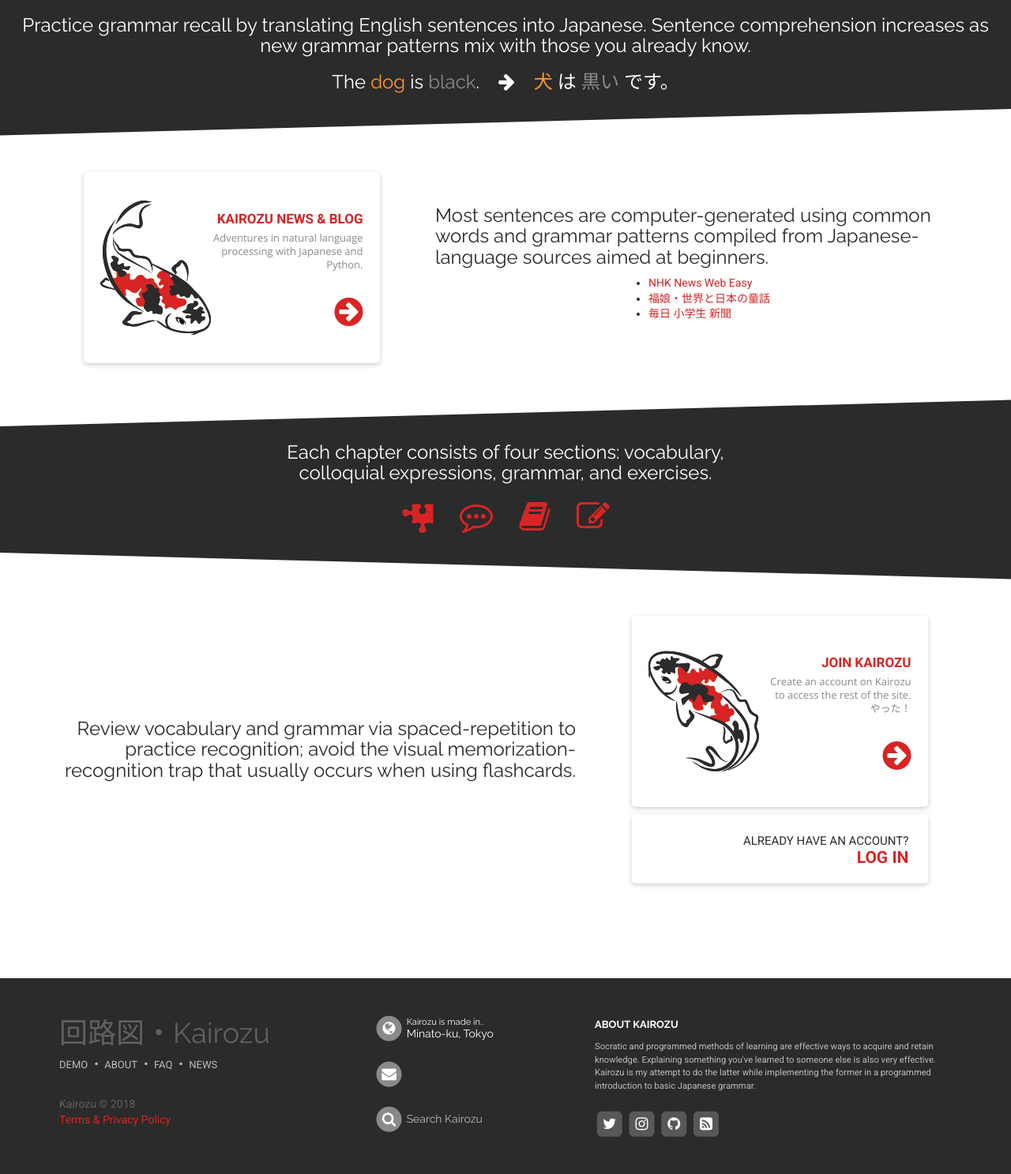
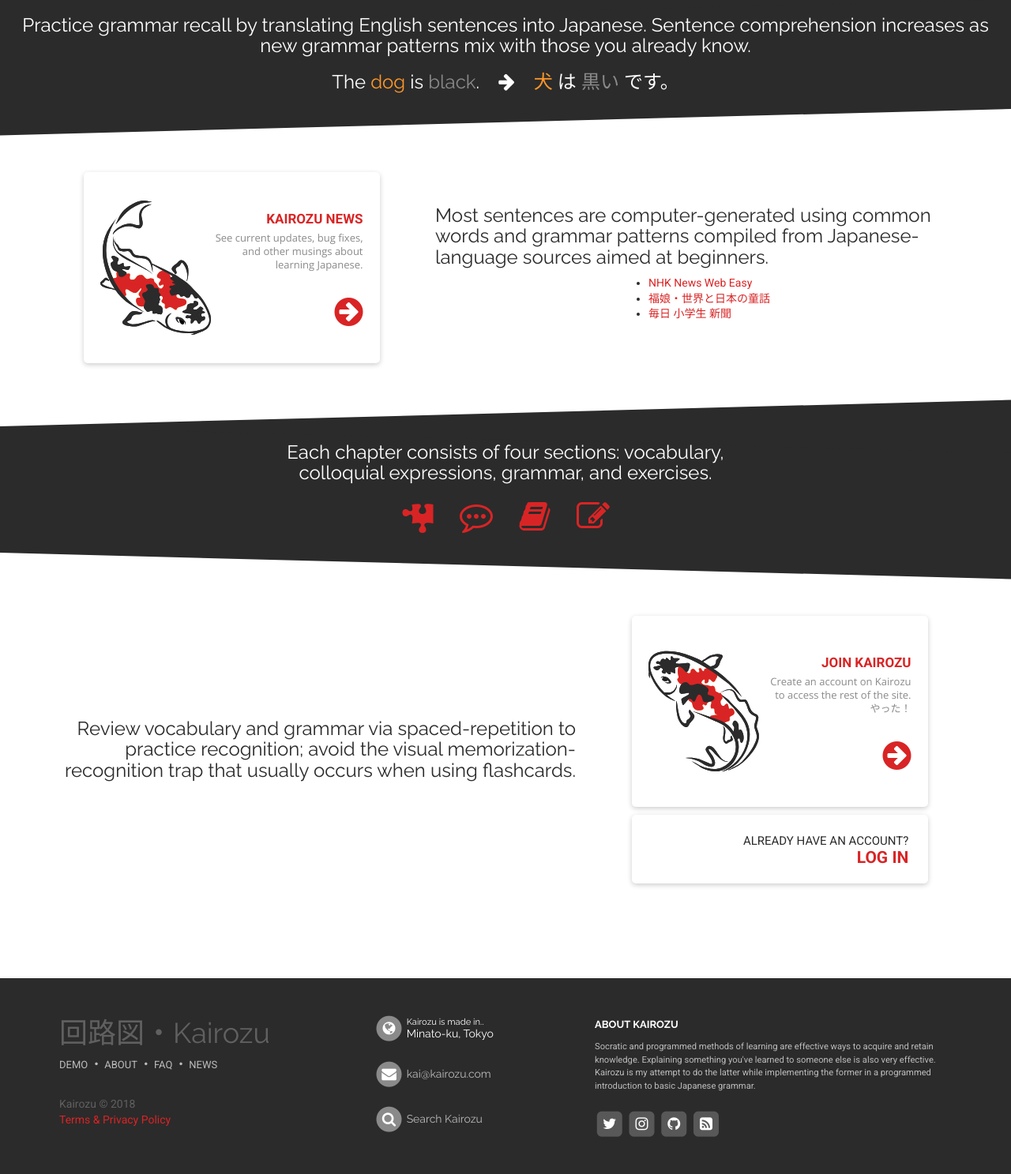
Before and after one commit to hologramber/Kairozu-Production, a Django app: page / in a window 1280 px wide. Shown: the part 1435-2922 px from the top of the page at 79% size. Run offline with Django 3.2, Linux system fonts and the light colour scheme; parts of the project's set-up code (start-up, migrations or seed data) failed here and were passed over; some libraries are stand-ins or nearby versions.

Commit message:
additional reflections of current state

```diff
--- a/news/templates/news/index.html
+++ b/news/templates/news/index.html
@@ -39,7 +39,7 @@
         <div class="s-10"></div>
         <i class="fa fa-instagram fa-fw fa-lg"></i>&nbsp;&nbsp;<a class="raleway" href="https://instagram.com/kairozu">kairozu</a>
         <div class="s-10"></div>
-        <i class="fa fa-envelope-square fa-fw fa-lg"></i>&nbsp;&nbsp;kai@kairozu.com
+        <i class="fa fa-envelope-square fa-fw fa-lg"></i>&nbsp;&nbsp;<span class="raleway">kai@kairozu.com</span>
         <div class="s-10"></div>
         <i class="fa fa-rss-square fa-fw fa-lg"></i>&nbsp;&nbsp;<a class="raleway" href="https://kairozu.com/news/rss/">RSS</a> & <a class="raleway" href="https://kairozu.com/news/atom/">Atom</a>
 
--- a/templates/about.html
+++ b/templates/about.html
@@ -7,8 +7,7 @@
 <div class="fc-basic">
     <h1>始めまして､&#32;I'm Kairozu.</h1>
 
-    <p>Kairozu has taken many forms; it is currently developed as an open source project and maintained for the benefit of existing users and their data.</p>
-    <p>Kairozu uses <a href="https://en.wikipedia.org/wiki/Programmed_learning">programmed learning</a> to build an understanding of Japanese grammar using English-to-Japanese sentence construction. Grammatical constructs are introduced in small, logical steps, which are organized by chapter around groups of new vocabulary words.</p>
+    <p>Kairozu uses <a href="https://en.wikipedia.org/wiki/Programmed_learning">programmed learning</a> to build an understanding of Japanese grammar using English-to-Japanese sentence construction. Grammatical constructs are introduced in small, logical steps, which are organized by chapter around groups of new vocabulary words. Kairozu has taken many forms; it is currently developed as an open source project and maintained for the benefit of existing users and their data.</p>
     <p>I find Socratic and programmed methods of inquiry to be particularly effective when it comes to retaining information -- my two favorite examples are <a href="https://www.amazon.com/Sidmans-Neuroanatomy-Programmed-Learning-Lippincott/dp/0781765684/">Sidman's Neuroanatomy: A Programmed Learning Tool</a> and <a href="https://www.amazon.com/Little-Schemer-Daniel-P-Friedman/dp/0262560992/">The Little Schemer</a>. Here I've tried to minimize wordy grammar explanations and maximize immediate application of small grammar templates, which are then built upon word by word (or particle by particle).</p>
     <p>The lessons are an attempt to organize the grammar into an easily-referenced format. Most of the Japanese sentences are computer-generated using common words and grammar patterns compiled from Japanese-language sources aimed at beginners, namely NHK Easy News, 福娘, 毎日小学生新聞, 毎日１５歳のニュース, 朝日小学生新聞, 朝日中学生新聞, and FNN News.</p>
 
--- a/templates/closed_register.html
+++ b/templates/closed_register.html
@@ -13,7 +13,7 @@
         <h1>〜ゆらゆら〜</h1>
         <h2>始めまして！ ｢かい｣と呼んで下さい。</h2>
         <div class="s-10"></div>
-        <h3 class="raleway">Kairozu is maintained for the benefit of current users, but I can send you an email if we open registration to the public.</h3>
+        <h3 class="raleway">Kairozu is maintained for the benefit of current users, but we sometimes add new users and will happily send you an e-mail if we open registration to the public.</h3>
         <div class="s-15"></div>
         <span class="bold">Enter a valid email address:</span>
         <div class="s-5"></div>
--- a/templates/footer.html
+++ b/templates/footer.html
@@ -38,7 +38,7 @@
                       <i class="fa fa-circle grey-words fa-stack-2x"></i>
                       <i class="fa fa-envelope white-words fa-stack-1x fa-inverse"></i>
                     </span>
-                    kai@kairozu.com
+                    <a href="#">kai@kairozu.com</a>
                 </div>
                 <div>
                     <span class="fa-stack fa-lg">
--- a/templates/index.html
+++ b/templates/index.html
@@ -64,9 +64,9 @@
                             </div>
                         </td>
                         <td class="text-align-right">
-                            <span class="fish-text-lg red-words-bold trans">KAIROZU NEWS & BLOG</span>
+                            <span class="fish-text-lg red-words-bold trans">KAIROZU NEWS</span>
                             <div class="s-5"></div>
-                            <span class="fish-text-sm opensans grey-words">Adventures in natural language processing with Japanese and Python.</span><br />
+                            <span class="fish-text-sm opensans grey-words">See current updates, bug fixes, and other musings about learning Japanese.</span><br />
                             <i class="fa fa-3x red-words trans fa-arrow-circle-right"></i>
                         </td>
                     </tr>
```
